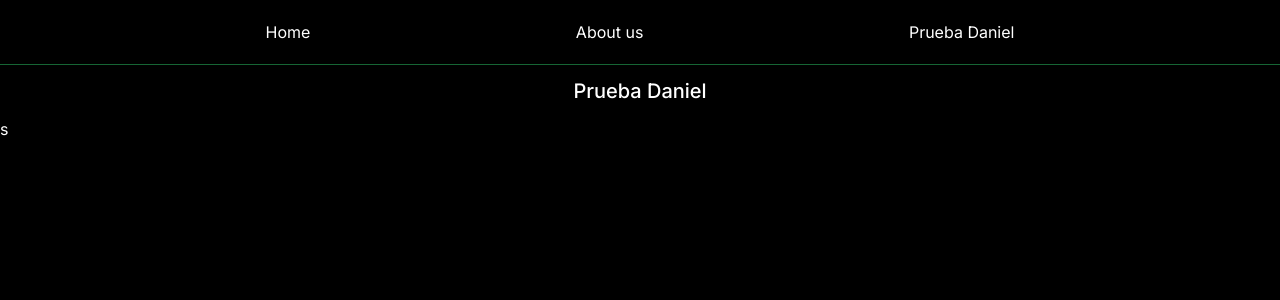
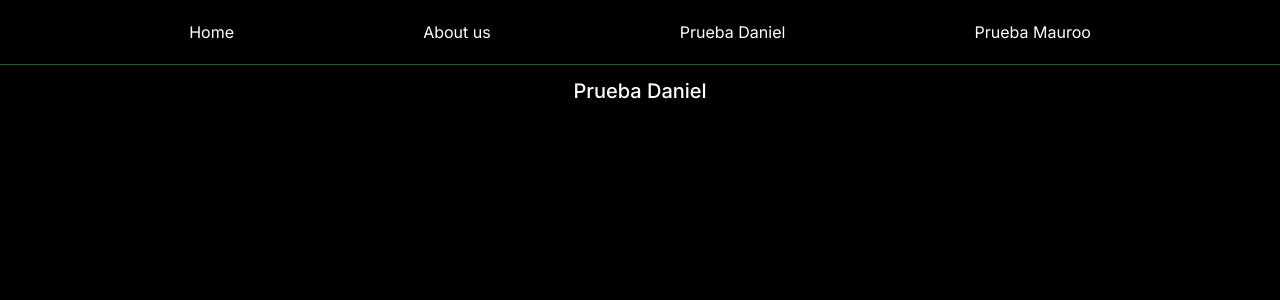
Before and after one commit to AdielHdz/frontNext, a Next.js app in the folder proofapp/: page /pruebaDaniel in a window 1280 px wide. Shown: the top 300 px of the page. Built offline with nearby package versions, Linux system fonts and the light colour scheme.

Commit message:
Rutas y modificaciones varias

```diff
--- a/proofapp/src/app/layout.js
+++ b/proofapp/src/app/layout.js
@@ -16,6 +16,7 @@ export default function RootLayout({ children }) {
        <button> <Link  href="/" className="text-white hover:text-yellow-200 ">Home</Link></button>
         <button><Link href="/aboutUs" className="text-white hover:text-yellow-200">About us</Link></button>
         <button><Link href="/pruebaDaniel" className="text-white hover:text-yellow-200">Prueba Daniel</Link></button>
+        <button><Link href="/pruebaMauroo" className="text-white hover:text-yellow-200">Prueba Mauroo</Link></button>
       </nav>
       {children}</body>
     </html>
--- a/proofapp/src/app/pruebaDaniel/page.jsx
+++ b/proofapp/src/app/pruebaDaniel/page.jsx
@@ -2,7 +2,7 @@ const PruebaDaniel = () => {
     return (
         <div className="text-white bg-black h-screen" >
             <h5 className="text-xl font-medium p-3 text-center">Prueba Daniel</h5>
-s
+
         </div>
     )
 };
--- a/proofapp/src/app/pruebaMauroo/pruebaMAuroo.jsx
+++ b/proofapp/src/app/pruebaMauroo/page.jsx
@@ -1,4 +1,3 @@
-import React from 'react';
 
 const PruebaMuro = () => {
   return (
```
